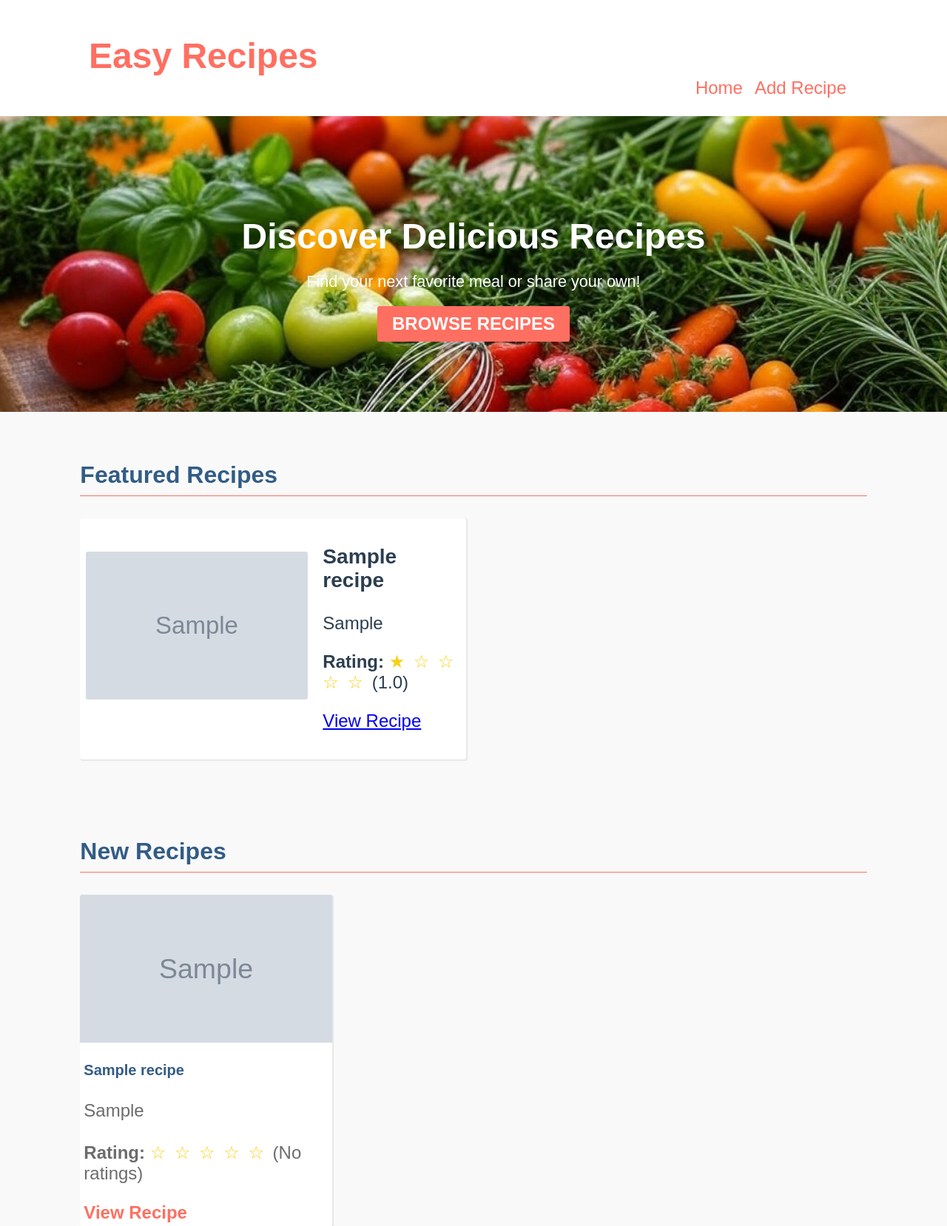
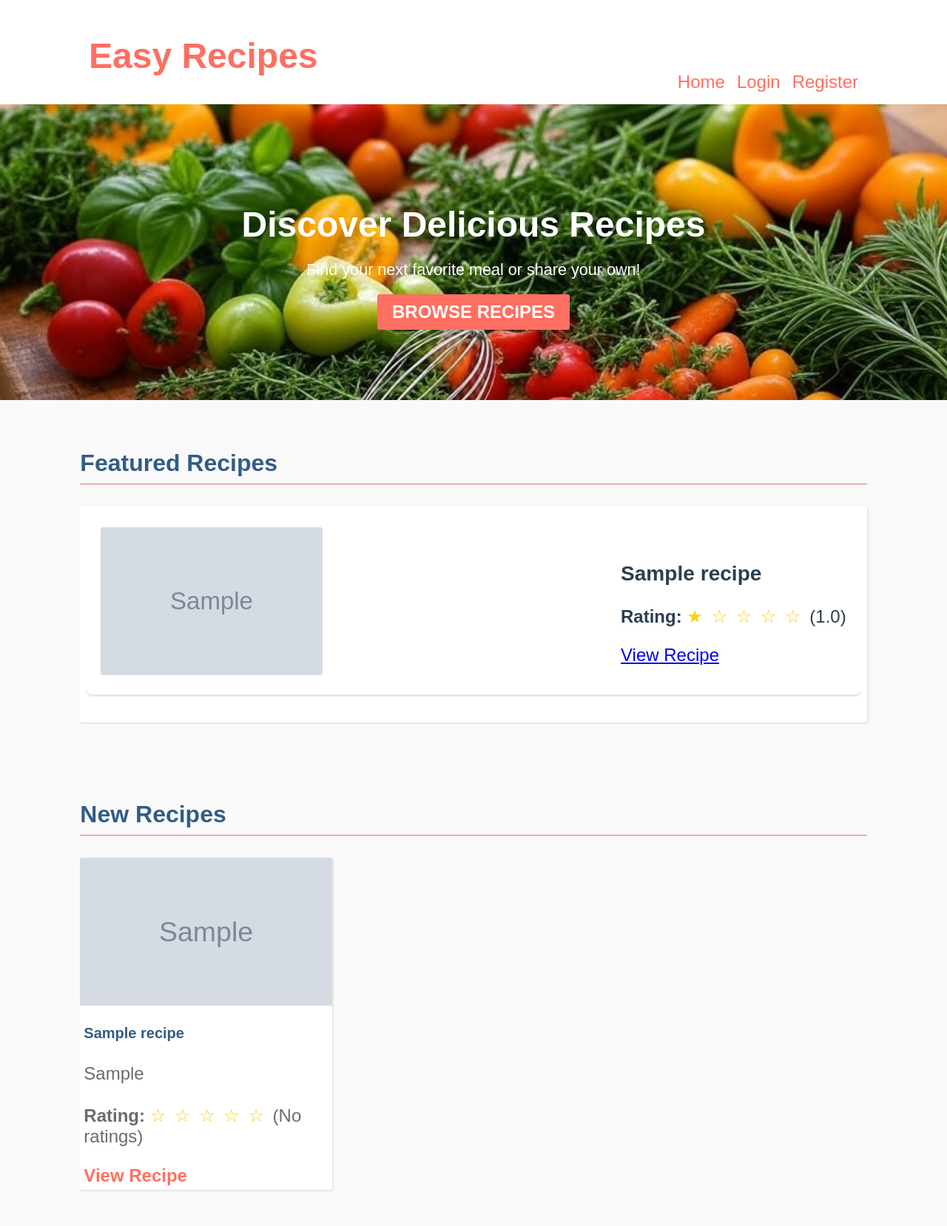
Before and after one commit to DavidcD8/recipe-website, a Django app: page / in a window 1280 px wide. Shown: the top 1658 px of the page at 74% size. Run offline with Django 5.2, Linux system fonts and the light colour scheme; tables that the repository leaves empty hold one stand-in row (values such as "Sample post"); grey boxes marked "Sample" are stand-in pictures; some web fonts are replaced.

Commit message:
Add changes to featured recipe position. Add changes to nav a

```diff
--- a/recipe_site/urls.py
+++ b/recipe_site/urls.py
@@ -1,10 +1,12 @@
 from django.contrib import admin
-from django.urls import include, path
+from django.urls import path, include,re_path
 from django.conf.urls.static import static
 from django.conf import settings
+from django.views.static import serve
 
 urlpatterns = [
     path('admin/', admin.site.urls),
     path('', include('recipes.urls')),
-
-] + static(settings.MEDIA_URL, document_root=settings.MEDIA_ROOT)
+    re_path(r'^media/(?P<path>.*)$', serve, {'document_root': settings.MEDIA_ROOT}),
+    re_path(r'^static/(?P<path>.*)$', serve, {'document_root': settings.STATIC_ROOT}),
+]
--- a/recipes/static/css/style.css
+++ b/recipes/static/css/style.css
@@ -31,14 +31,13 @@ header h1 a {
 }
 
 nav {
-  grid-column: 9 / span 3;
+  grid-column: 8/ span 4;
   display: grid;
-  grid-template-columns: repeat(2, auto);
+  grid-template-columns: repeat(3, auto);
   align-items: center;
   justify-content: end;
   gap: 1rem;
   margin-top: 0;
-  padding: 0.5rem 1rem;
 }
 
 nav a {
@@ -126,17 +125,20 @@ nav a:hover {
   box-shadow: #dededead 1px 1px 1px 1px;
   border-radius: 3px;
   grid-template-columns: 1fr 1fr 1fr; /* Ensures 3 featured recipes fit in one row */
-  grid-column: 2 / 7; /* Ensures the featured recipes section is centered from column 2 to column 12 */
+  grid-column: 2 / span 10; /* Ensures the featured recipes section is centered from column 2 to column 12 */
   padding: 8px;
 }
 
 .featured-recipe {
   display: flex;
-  align-items: center; /* Centers items vertically */
-  justify-content: space-between; /* Space between image and text */
+  align-items: center;
+  justify-content: space-between;
   margin-bottom: 30px;
-  grid-column: span 4; /* Adjust this if you need more or fewer items per row */
-}
+  padding: 20px;
+  grid-column: span 4;
+  border-radius: 8px;
+  box-shadow: #dededead 0px 3px 0px 0px;
+  box-shadow: black 1px;}
 
 .featured-recipe-img img {
   width: 300px;
--- a/recipes/templates/recipes/base.html
+++ b/recipes/templates/recipes/base.html
@@ -10,10 +10,16 @@
     <header>
         <h1><a href="/">Easy Recipes</a></h1>
         <nav id="nav">
-          <a href="/">Home</a>
-          <a href="/add/">Add Recipe</a>
+            <a href="/">Home</a>
+            {% if user.is_authenticated %}
+                <a href="/add/">Add Recipe</a>
+                <a href="/logout/">Logout</a>
+            {% else %}
+                <a href="/login/">Login</a>
+                <a href="/register/">Register</a>
+            {% endif %}
         </nav>
-      </header>
+    </header>
 
 
     <main>
--- a/recipes/templates/recipes/home.html
+++ b/recipes/templates/recipes/home.html
@@ -25,7 +25,6 @@
                   </div>
                   <div class="featured-recipe-text">
                       <h3 class="featured-recipe-title">{{ recipe.title }}</h3>
-                      <p class="featured-recipe-description">{{ recipe.ingredients|truncatewords:20 }}</p>
                       <p class="featured-recipe-rating">
                           <strong>Rating:</strong>
                           <span class="rating-stars">
```
Also changed, not shown: 1 other file.
